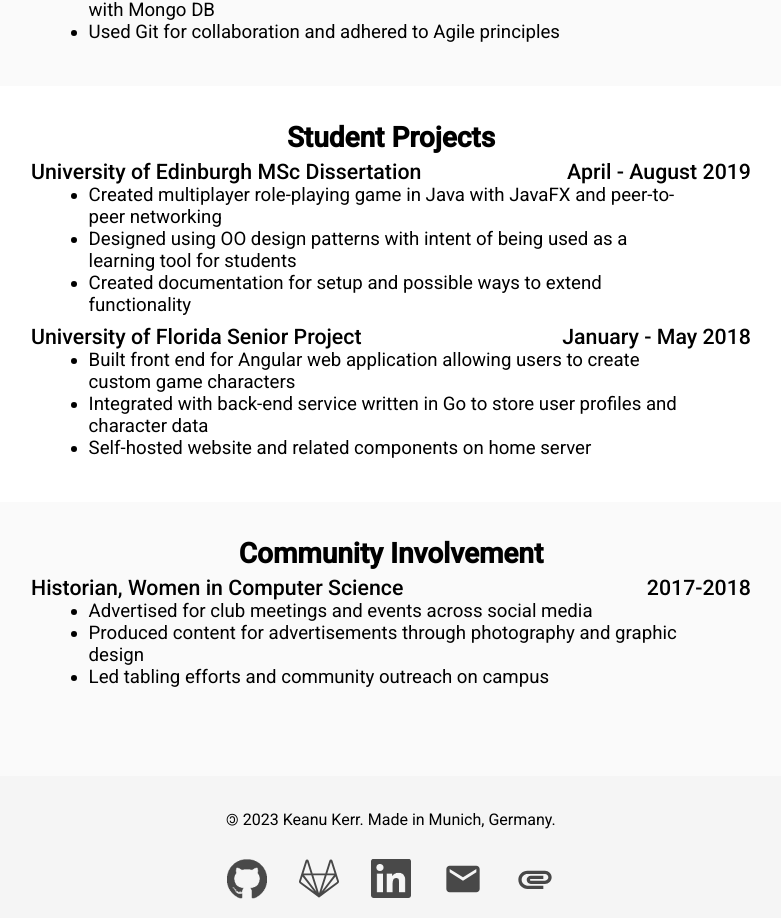
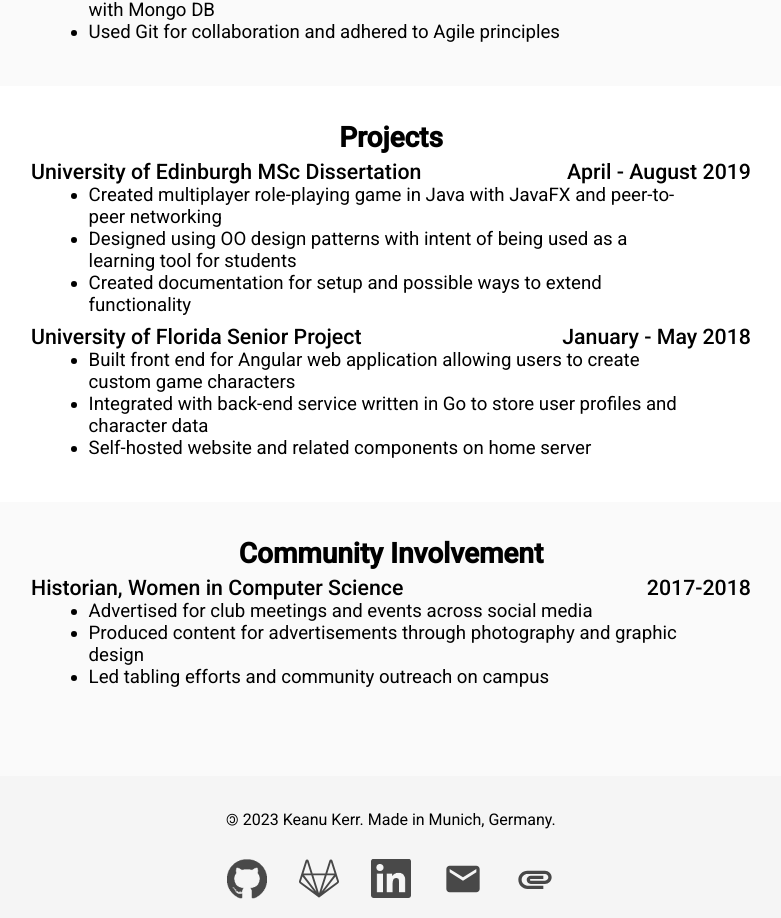
Before and after one commit to keanuk/personal-site, an Angular app: page / in a window 1280 px wide. Shown: the part 2125-3043 px from the top of the page, without its empty margins (249-1030 px from the left). Built offline with nearby package versions, Linux system fonts and the light colour scheme.

Commit message:
Updated resume

```diff
--- a/src/app/home/home.component.html
+++ b/src/app/home/home.component.html
@@ -1,4 +1,3 @@
-<!DOCTYPE html>
 <body>
   <div class="header-image">Keanu Kerr</div>
   <div class="top-content">
@@ -164,7 +163,7 @@
     </div>
     <div>
       <section class="topic">
-        <h2>Student Projects</h2>
+        <h2>Projects</h2>
         <p>
           <span class="subtitle">University of Edinburgh MSc Dissertation<span class="sub-year">April - August 2019</span></span>
           <br>
```
Also changed, not shown: 1 other file (tests, documents, lock files or other folders).
